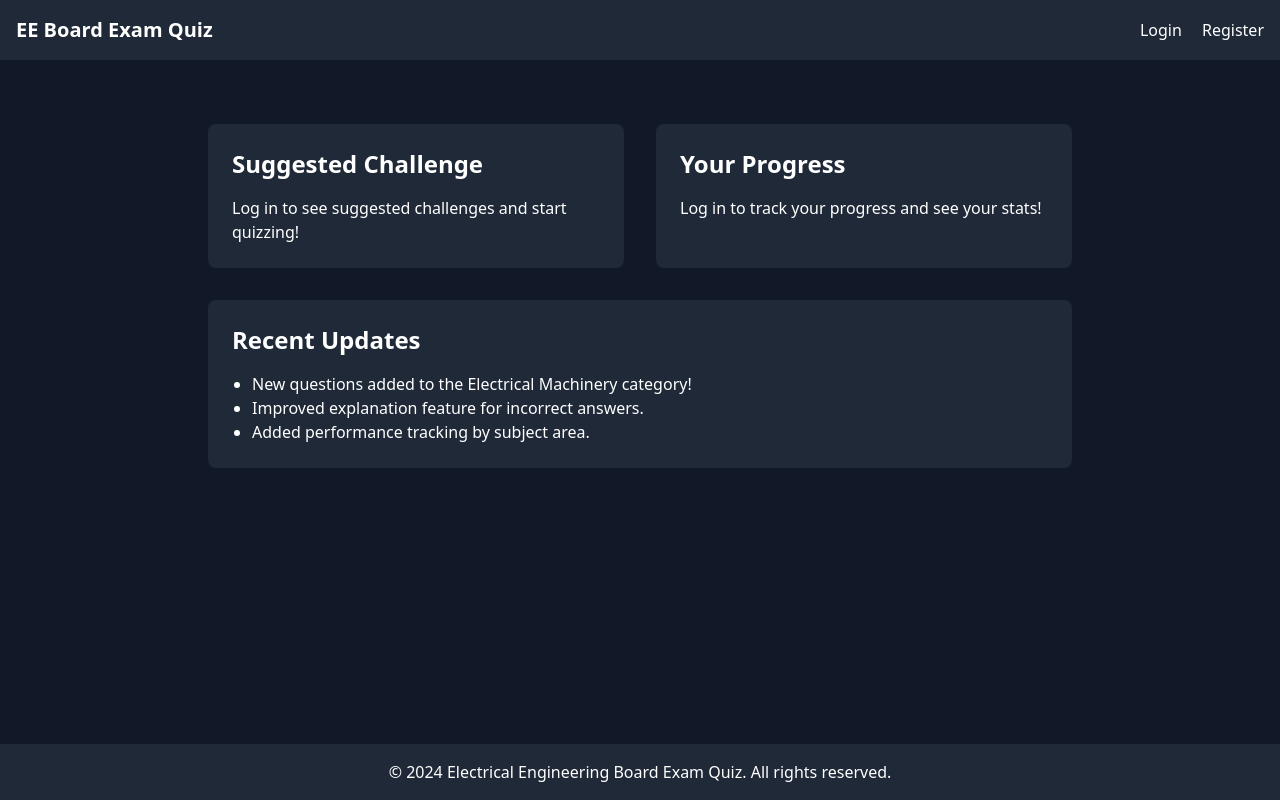
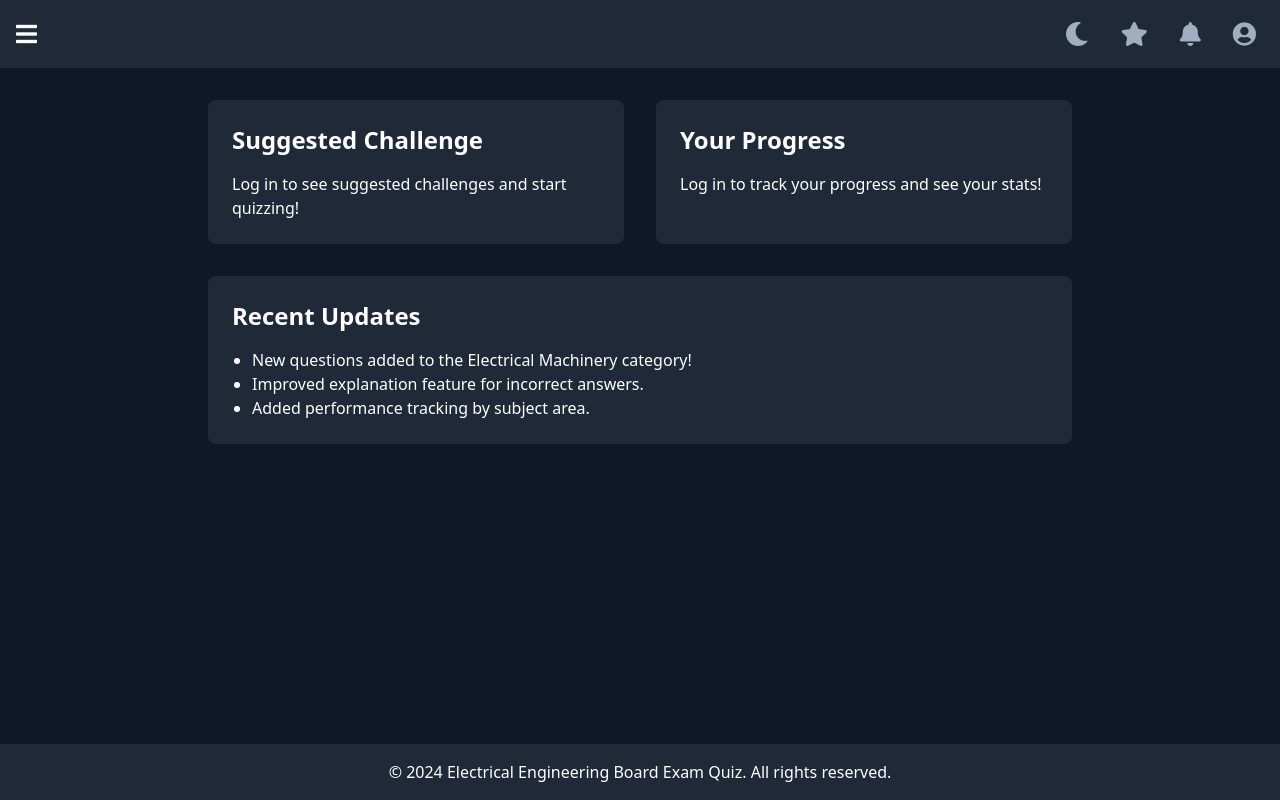
Before and after one commit to Murasakiao/EE_Quiz, a Flask app: page / in a window 1280 px wide. Run offline with Flask 3, Linux system fonts and the light colour scheme.

Commit message:
version 1.3a:     - enhanced base.html, used icons in the nav bar     - fixed honor calculations for difficulties     - semi revised ranking system

```diff
--- a/app.py
+++ b/app.py
@@ -337,6 +337,7 @@ def quiz_setup():
         session['subject'] = request.form.get('subject')
         session['topics'] = request.form.getlist('topics')
         session['difficulty'] = request.form.get('difficulty')
+        print(f"Debug - Quiz setup: difficulty={session['difficulty']}")  # Add this line
         session['score'] = 0
         session['questions_asked'] = 0
         return redirect(url_for('quiz'))
@@ -408,8 +409,10 @@ def result():
     topics = session.get('topics', [])
     difficulty = session.get('difficulty')
 
+    print(f"Debug - Result route: score={score}, difficulty={difficulty}")  # Add this line
+
     save_quiz_attempt(current_user.id, subject, topics, difficulty, score, total_questions, None)
-    update_user_stats(current_user.id, score, subject)
+    update_user_stats(current_user.id, score, difficulty)
 
     session.clear()
     return render_template('result.html',
@@ -508,7 +511,7 @@ def add_role_to_user(user, role_name):
     user.role = role
 
 # Functions to update user stats
-def update_user_stats(user_id, quiz_score, quiz_subject):
+def update_user_stats(user_id, quiz_score, difficulty):
     user = User.query.get(user_id)
     today = datetime.utcnow().date()
 
@@ -526,7 +529,9 @@ def update_user_stats(user_id, quiz_score, quiz_subject):
     user.last_quiz_date = today
 
     # Update honor points and rank
-    honor_gained = calculate_honor(quiz_score, quiz_subject)
+    print(f"Debug - Before honor calculation: quiz_score={quiz_score}, difficulty={difficulty}")  # Add this line
+    honor_gained = calculate_honor(quiz_score, difficulty)
+    print(f"Debug - After honor calculation: honor_gained={honor_gained}")  # Add this line
     user.honor_points += honor_gained
     user.rank = calculate_rank(user.honor_points)
 
@@ -535,19 +540,34 @@ def update_user_stats(user_id, quiz_score, quiz_subject):
 
     db.session.commit()
 
-def calculate_honor(quiz_score, quiz_subject):
-    # Implement your own logic here
-    base_honor = quiz_score
-    subject_multiplier = 1.5 if quiz_subject == 'Advanced Topics' else 1
-    return int(base_honor * subject_multiplier)
+def calculate_honor(quiz_score, difficulty):
+    # Ensure quiz_score is a number
+    base_honor = float(quiz_score)
+
+    # Difficulty multiplier
+    difficulty_multipliers = {
+        'easy': 1.0,
+        'medium': 1.25,
+        'hard': 1.5
+    }
+
+    # Get the difficulty multiplier, default to 1.0 if not recognized
+    difficulty_multiplier = difficulty_multipliers.get(difficulty.lower(), 1.0)
+
+    # Apply multiplier
+    honor = base_honor * difficulty_multiplier
+
+    # Debug print
+    print(f"Debug - Base Honor: {base_honor}, Difficulty: {difficulty}, Multiplier: {difficulty_multiplier}, Final Honor: {honor}")
+
+    return int(honor)
 
 def calculate_rank(honor_points):
-    # Implement your own ranking system
     if honor_points < 100:
         return 8
-    elif honor_points < 150:
+    elif honor_points < 250:
         return 7
-    elif honor_points < 300:
+    elif honor_points < 400:
         return 6
     # ... and so on
 
--- a/static/styles.css
+++ b/static/styles.css
@@ -17,6 +17,7 @@ body {
 
 h1, h2 {
     text-align: center;
+    margin-top: 0;
     margin-bottom: 30px;
     color: #f3f4f6;
 }
--- a/templates/base.html
+++ b/templates/base.html
@@ -1,31 +1,110 @@
-<!-- base.html -->
 <!DOCTYPE html>
 <html lang="en">
 <head>
     <meta charset="UTF-8">
     <meta name="viewport" content="width=device-width, initial-scale=1.0">
-    <title>{% block title %}Electrical Engineering Board Exam Quiz{% endblock %}</title>
+    <title>{% block title %}EE Board Exam Quiz{% endblock %}</title>
     <link href="https://cdn.jsdelivr.net/npm/tailwindcss@2.2.19/dist/tailwind.min.css" rel="stylesheet">
+    <link href="https://cdnjs.cloudflare.com/ajax/libs/font-awesome/5.15.3/css/all.min.css" rel="stylesheet">
+    <style>
+        h1 {
+        margin-top: 0; /* Reset the default margin-top */
+        }
+        .side-menu {
+            position: fixed;
+            top: 0;
+            left: -250px;
+            width: 250px;
+            height: 100%;
+            background-color: #1a202c;
+            transition: left 0.3s ease;
+            z-index: 1000;
+        }
+        .side-menu.active {
+            left: 0;
+        }
+        .overlay {
+            display: none;
+            position: fixed;
+            top: 0;
+            left: 0;
+            right: 0;
+            bottom: 0;
+            background-color: rgba(0, 0, 0, 0.5);
+            z-index: 999;
+        }
+        .overlay.active {
+            display: block;
+        }
+        .user-dropdown {
+            display: none;
+            position: absolute;
+            top: 100%;
+            right: 0;
+            background-color: #1a202c;
+            border: 1px solid #4a5568;
+            border-radius: 0.375rem;
+            padding: 0.5rem 0;
+            z-index: 50;
+        }
+        main {
+        padding-top: 0rem; /* Reduce the padding-top */
+        }
+        .user-dropdown.active {
+            display: block;
+        }
+        .nav-button {
+            font-size: 1.5rem;
+            padding: 0.5rem;
+            color: #a0aec0;
+            transition: color 0.3s ease;
+        }
+        .nav-button:hover {
+            color: #fff;
+        }
+        .nav-bar {
+            padding: 0.5rem 1rem;
+            /* border-bottom: 1px solid #2d3748; */
+            margin-bottom: 0;
+        }
+    </style>
     {% block extra_head %}{% endblock %}
 </head>
 <body class="bg-gray-900 text-white min-h-screen flex flex-col">
-    <nav class="bg-gray-800 p-4">
-        <div class="container mx-auto flex justify-between items-center">
-            <a href="{{ url_for('home') }}" class="text-xl font-bold">EE Board Exam Quiz</a>
-            <div>
-                {% if current_user.is_authenticated %}
-                    <span class="mr-4">Welcome, {{ current_user.username }}!</span>
-                    <a href="{{ url_for('home') }}" class="mr-4">Home</a>
-                    <a href="{{ url_for('dashboard') }}" class="mr-4">Dashboard</a>
-                    <a href="{{ url_for('quiz_setup') }}" class="mr-4">Start Quiz</a>
-                    <a href="{{ url_for('logout') }}">Logout</a>
-                {% else %}
-                    <a href="{{ url_for('login') }}" class="mr-4">Login</a>
-                    <a href="{{ url_for('register') }}">Register</a>
-                {% endif %}
+    <nav class="bg-gray-800 nav-bar relative z-10">
+        <div class="container mx-auto">
+            <div class="flex justify-between items-center">
+                <button id="menu-toggle" class="text-2xl">
+                    <i class="fas fa-bars"></i>
+                </button>
+                <div class="flex items-center space-x-4">
+                    <button class="nav-button"><i class="fas fa-moon"></i></button>
+                    <button class="nav-button"><i class="fas fa-star"></i></button>
+                    <button class="nav-button"><i class="fas fa-bell"></i></button>
+                    <button id="user-menu-button" class="nav-button relative">
+                        <i class="fas fa-user-circle"></i>
+                    </button>
+                    <div id="user-dropdown" class="user-dropdown">
+                        <a href="{{ url_for('home') }}" class="block px-4 py-2 hover:bg-gray-700"><i class="fas fa-home mr-2"></i>Home</a>
+                        <a href="{{ url_for('dashboard') }}" class="block px-4 py-2 hover:bg-gray-700"><i class="fas fa-tachometer-alt mr-2"></i>Dashboard</a>
+                        <a href="{{ url_for('quiz_setup') }}" class="block px-4 py-2 hover:bg-gray-700"><i class="fas fa-play mr-2"></i>Start Quiz</a>
+                        <a href="{{ url_for('logout') }}" class="block px-4 py-2 hover:bg-gray-700"><i class="fas fa-sign-out-alt mr-2"></i>Logout</a>
+                    </div>
+                </div>
             </div>
         </div>
     </nav>
+
+    <div id="side-menu" class="side-menu">
+        <div class="p-4">
+            <a href="#" class="block py-2">Practice</a>
+            <a href="#" class="block py-2">Challenges</a>
+            <a href="#" class="block py-2">Community</a>
+            <a href="#" class="block py-2">Learn</a>
+        </div>
+    </div>
+
+    <div id="overlay" class="overlay"></div>
 
     <main class="flex-grow">
         <div class="container mx-auto px-4 py-8 max-w-4xl">
@@ -51,6 +130,28 @@
         </div>
     </footer>
 
+    <script>
+        document.getElementById('menu-toggle').addEventListener('click', function() {
+            document.getElementById('side-menu').classList.toggle('active');
+            document.getElementById('overlay').classList.toggle('active');
+        });
+
+        document.getElementById('overlay').addEventListener('click', function() {
+            document.getElementById('side-menu').classList.remove('active');
+            this.classList.remove('active');
+        });
+
+        document.getElementById('user-menu-button').addEventListener('click', function(e) {
+            e.stopPropagation();
+            document.getElementById('user-dropdown').classList.toggle('active');
+        });
+
+        document.addEventListener('click', function(e) {
+            if (!e.target.closest('#user-dropdown') && !e.target.closest('#user-menu-button')) {
+                document.getElementById('user-dropdown').classList.remove('active');
+            }
+        });
+    </script>
     {% block scripts %}{% endblock %}
 </body>
 </html>
--- a/templates/home.html
+++ b/templates/home.html
@@ -1,29 +1,9 @@
-<!DOCTYPE html>
-<html lang="en">
-<head>
-    <meta charset="UTF-8">
-    <meta name="viewport" content="width=device-width, initial-scale=1.0">
-    <title>{% block title %}Home - Electrical Engineering Board Exam Quiz{% endblock %}</title>
-    <link href="https://cdn.jsdelivr.net/npm/tailwindcss@2.2.19/dist/tailwind.min.css" rel="stylesheet">
-</head>
-<body class="bg-gray-900 text-white min-h-screen flex flex-col">
-    <nav class="bg-gray-800 p-4">
-        <div class="container mx-auto flex justify-between items-center">
-            <a href="{{ url_for('home') }}" class="text-xl font-bold">EE Board Exam Quiz</a>
-            <div>
-                {% if current_user.is_authenticated %}
-                    <a href="{{ url_for('dashboard') }}" class="mr-4">Dashboard</a>
-                    <a href="{{ url_for('logout') }}">Logout</a>
-                {% else %}
-                    <a href="{{ url_for('login') }}" class="mr-4">Login</a>
-                    <a href="{{ url_for('register') }}">Register</a>
-                {% endif %}
-            </div>
-        </div>
-    </nav>
+{% extends 'base.html' %}
 
-    <div class="flex-grow">
-        <div class="container mx-auto mt-8 px-4 py-8 max-w-4xl">
+{% block title %}
+    Home - Electrical Engineering Board Exam Quiz
+{% endblock %}
+
 {% block content %}
 <div class="grid grid-cols-1 md:grid-cols-2 gap-8">
     <div class="bg-gray-800 p-6 rounded-lg">
@@ -63,13 +43,3 @@
     </ul>
 </div>
 {% endblock %}
-        </div>
-    </div>
-
-    <footer class="bg-gray-800 mt-8 py-4">
-        <div class="container mx-auto text-center">
-            <p>&copy; 2024 Electrical Engineering Board Exam Quiz. All rights reserved.</p>
-        </div>
-    </footer>
-</body>
-</html>
```
Also changed, not shown: templates/dashboard.html (+9 -4 lines), data/quiz.db. Lines whose indentation alone changed are shown as unchanged.
